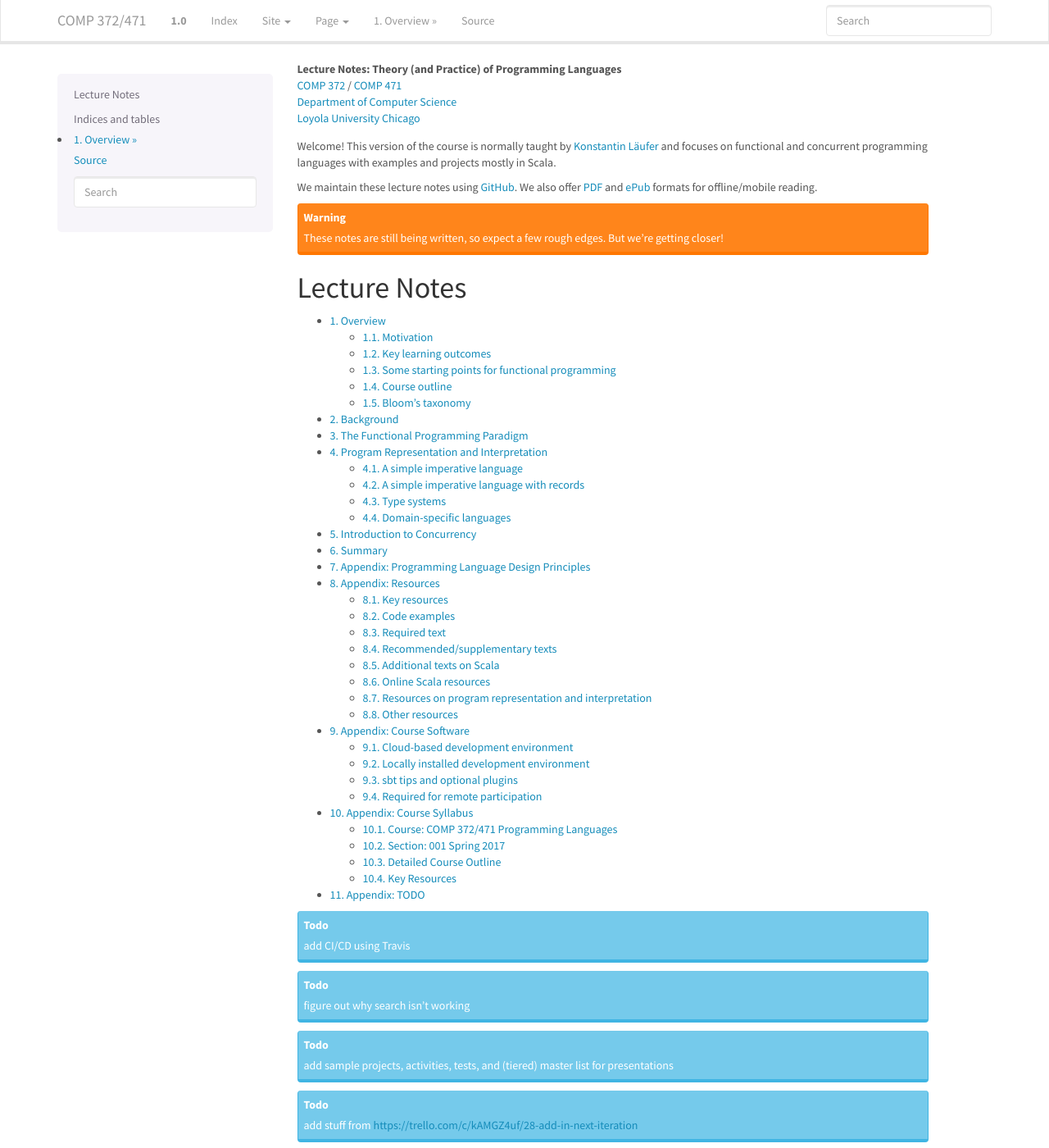
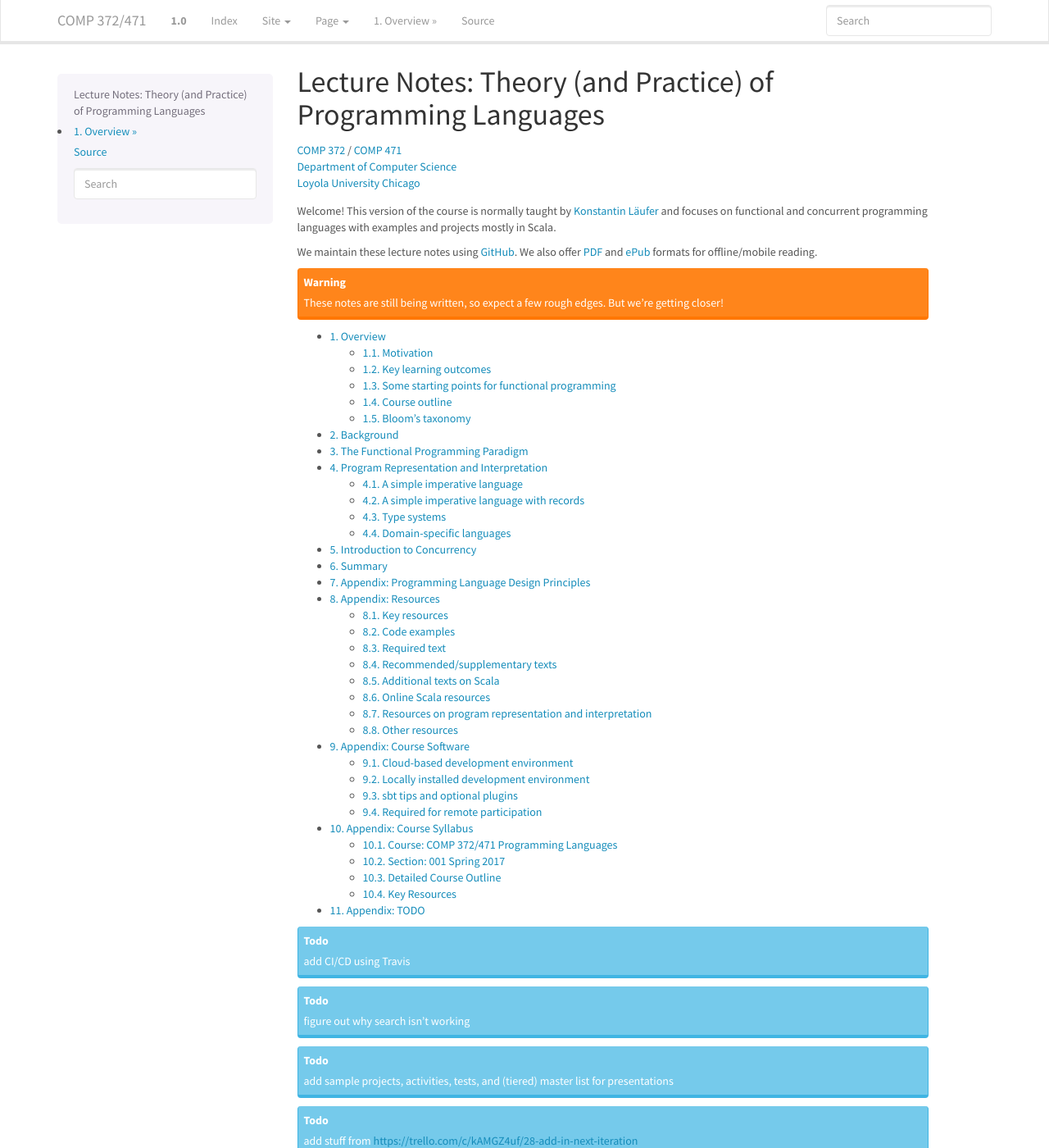
Before and after one commit to lucproglangcourse/lucproglangcourse.github.io, a Sphinx documentation site: the page built from source/index.rst, in a window 1280 px wide and 1400 px high. Shown: the whole window at 82% size. Built offline with Sphinx 7.4.7, drawn with Linux system fonts in a browser that asks for light colours.

Commit message:
fixed chapter organization in index
Signed-off-by: Konstantin Läufer <klaeufer@gmail.com>

```diff
--- a/source/index.rst
+++ b/source/index.rst
@@ -1,4 +1,6 @@
-| **Lecture Notes: Theory (and Practice) of Programming Languages**
+Lecture Notes: Theory (and Practice) of Programming Languages
+=============================================================
+
 | `COMP 372 <http://courses.cs.luc.edu/html/comp372.html>`_ / `COMP 471 <http://courses.cs.luc.edu/html/comp372.html>`_
 | `Department of Computer Science <http://luc.edu/cs>`_
 | `Loyola University Chicago <http://luc.edu>`_
@@ -16,8 +18,8 @@ We maintain these lecture notes using `GitHub`_. We also offer `PDF`_ and `ePub`
 
    These notes are still being written, so expect a few rough edges. But we're getting closer!
 
-Lecture Notes
-=============
+.. Contents
+.. ========
 
 .. toctree::
    :maxdepth: 2
@@ -44,8 +46,8 @@ Lecture Notes
 
 .. todo:: add stuff from https://trello.com/c/kAMGZ4uf/28-add-in-next-iteration
 
-Indices and tables
-==================
+.. Indices and tables
+.. ==================
 
 * :ref:`genindex`
 * :ref:`modindex`
```
